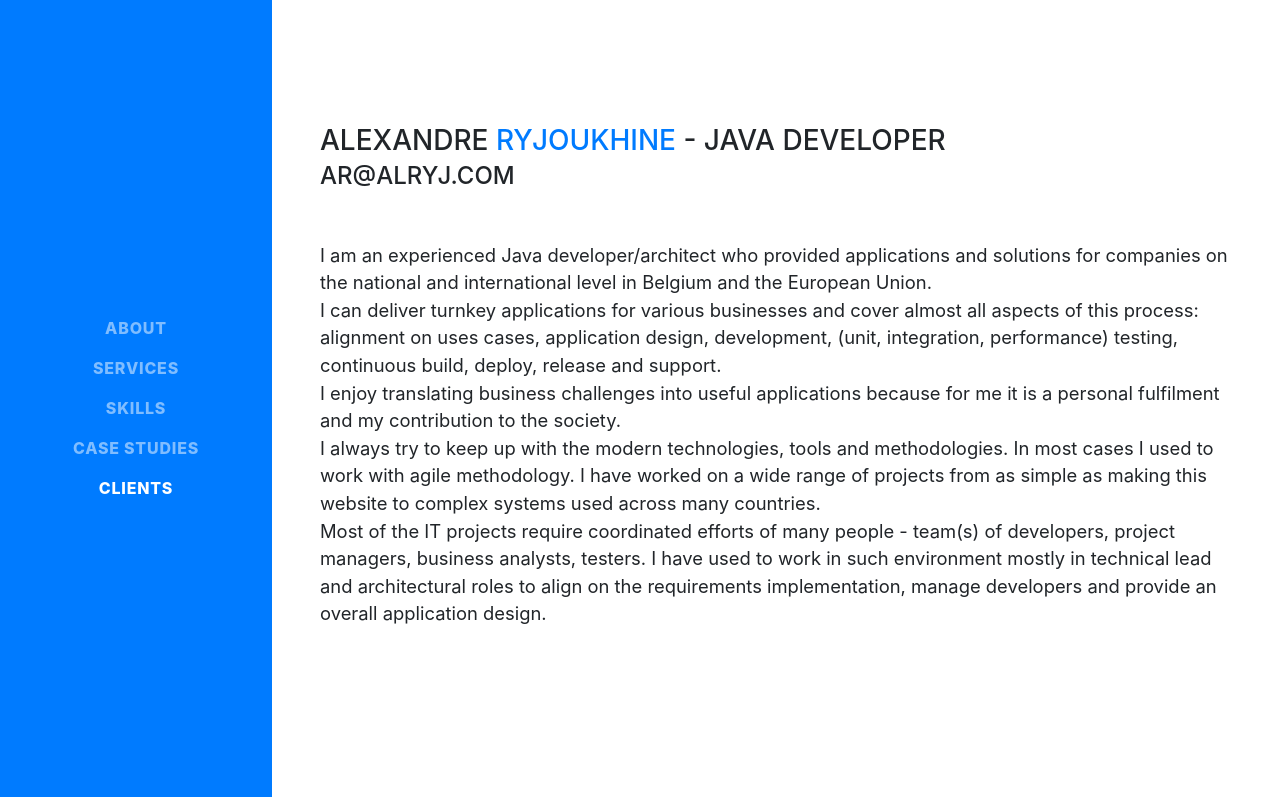
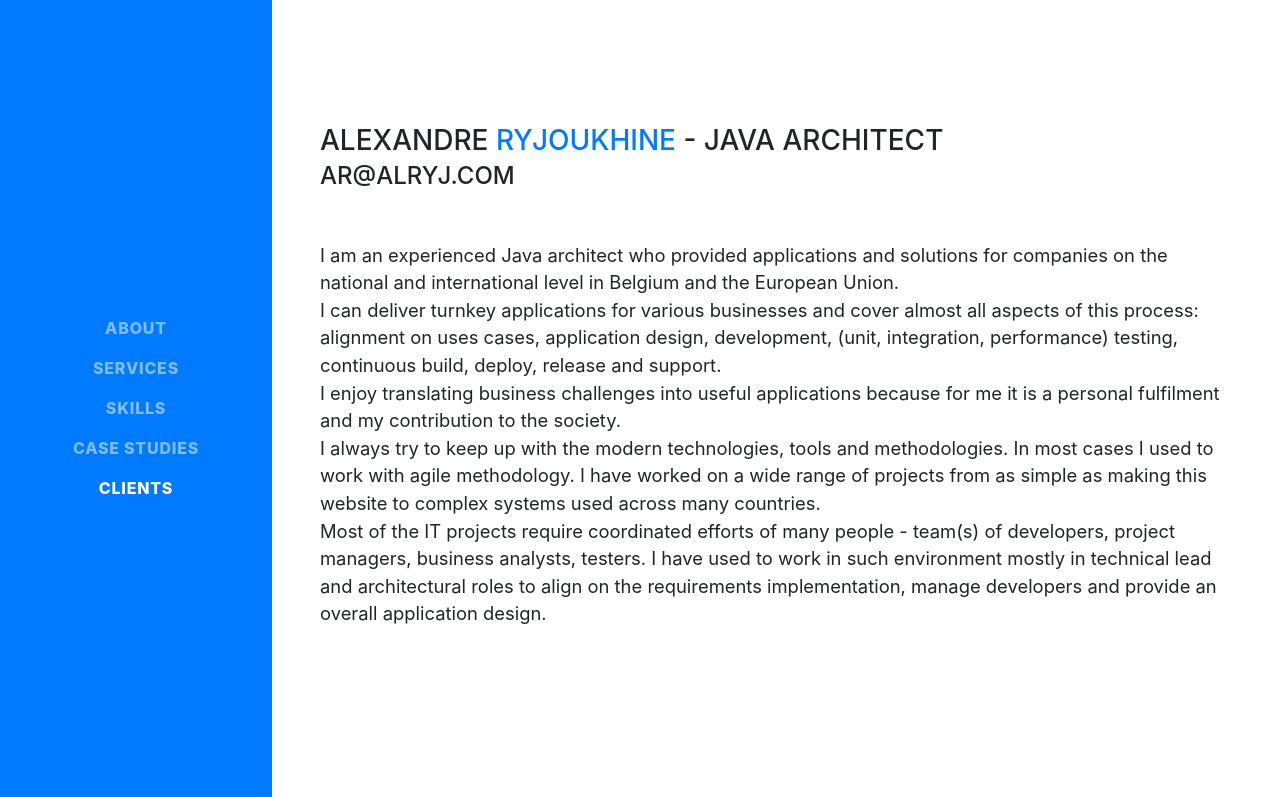
Before and after one commit to Alex-Ryj/Alex-Ryj.github.io, a website with bundled scripts: page index.html in a window 1280 px wide. Shown: the top 797 px of the page. Built offline with nearby package versions, Linux system fonts and the light colour scheme; a web font is replaced by a local one.

Commit message:
Update index.html

```diff
--- a/index.html
+++ b/index.html
@@ -17,7 +17,7 @@
   <meta name="description" content="">
   <meta name="author" content="">
 
-  <title>Java Developer in Singapore</title>
+  <title>Java Architect</title>
 
   <!-- Bootstrap core CSS -->
   <link href="vendor/bootstrap/css/bootstrap.min.css" rel="stylesheet">
@@ -72,11 +72,11 @@
       <div class="my-auto">
         <h3 class="mb-0">Alexandre
           <span class="text-primary">Ryjoukhine</span> -
-          Java developer
+          Java architect
         </h3>
         <div class="subheading mb-5">ar@alryj.com
         </div>
-        <p class="lead mb-5">I am an experienced Java developer/architect who provided applications and solutions for
+        <p class="lead mb-5">I am an experienced Java architect who provided applications and solutions for
           companies on the national and international level in Belgium and the European Union.
           </br>I can deliver turnkey applications for various businesses and cover almost all aspects of this process:
           alignment on uses cases, application design, development, (unit, integration, performance) testing,
```
